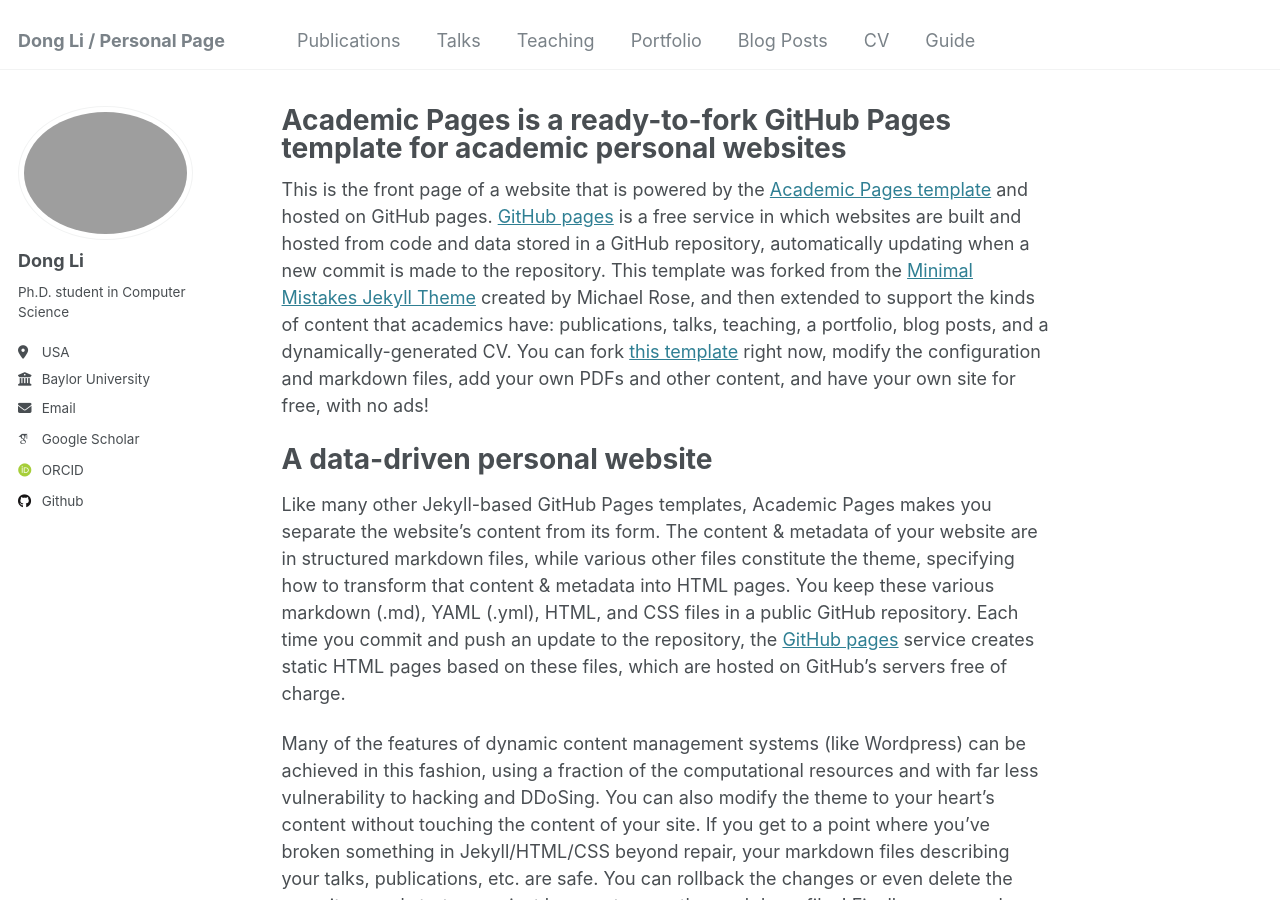
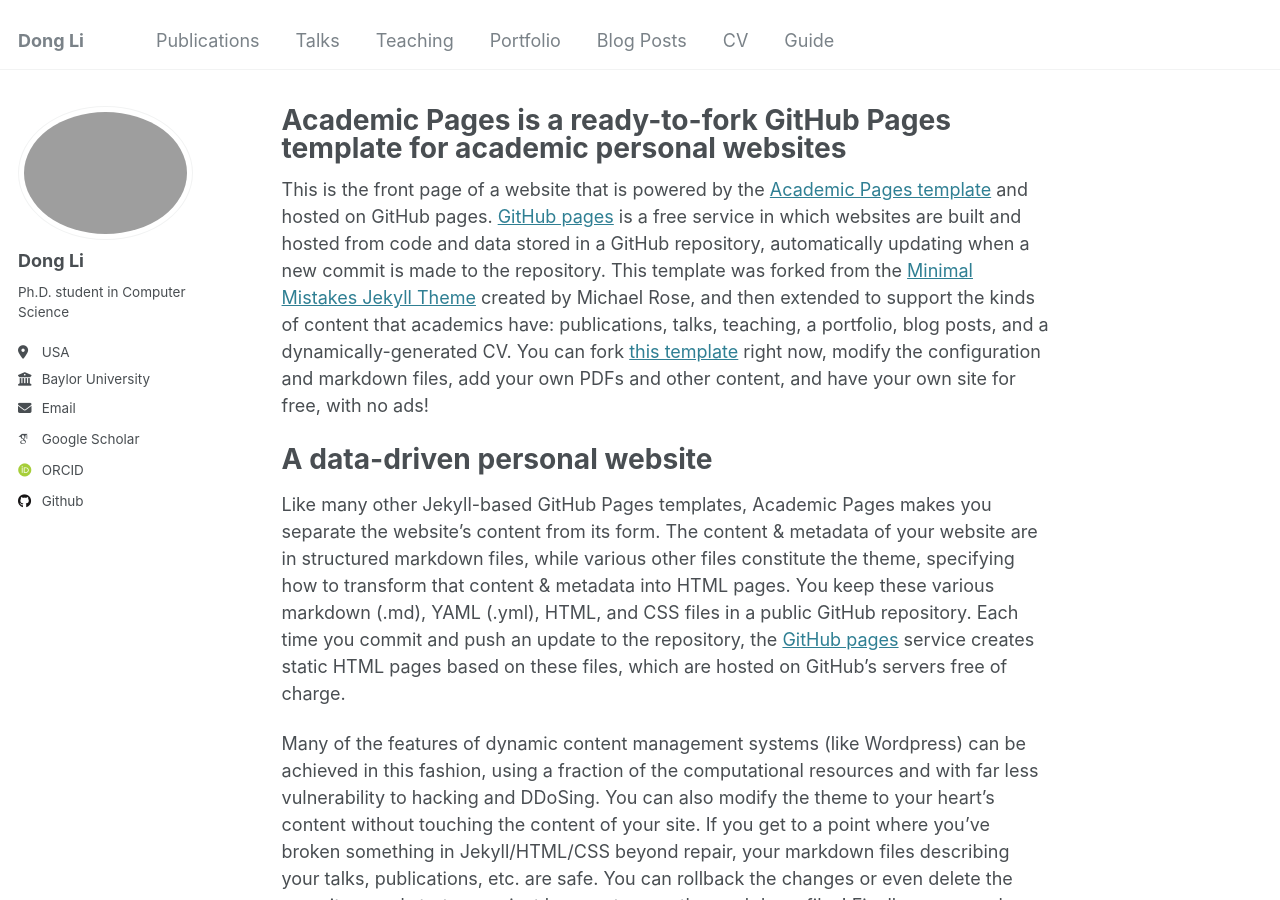
Before and after one commit to TurkeyWatanabe/dongli, a Jekyll site: the page built from _pages/about.md, in a window 1280 px wide and 900 px high. Built offline with Jekyll 4.4.1, drawn with Linux system fonts in a browser that asks for light colours; some web fonts are replaced.

Commit message:
Update _config.yml
change

```diff
--- a/_config.yml
+++ b/_config.yml
@@ -8,11 +8,11 @@
 
 # Basic Site Settings
 locale                   : "en-US"
-title                    : "Dong Li / Personal Page"
+title                    : "Dong Li"
 title_separator          : "-"
 name                     : &name "Dong Li"
 description              : &description "Ph.D. student in Computer Science"
-url                      : https://turkeywatanabe.github.io/dongli/ # the base hostname & protocol for your site e.g. "https://[your GitHub username].github.io"
+url                      : https://turkeywatanabe.github.io/dongli # the base hostname & protocol for your site e.g. "https://[your GitHub username].github.io"
 baseurl                  : "" # the subpath of your site, e.g. "/blog"
 repository               : "TurkeyWatanabe/dongli"
 
```
